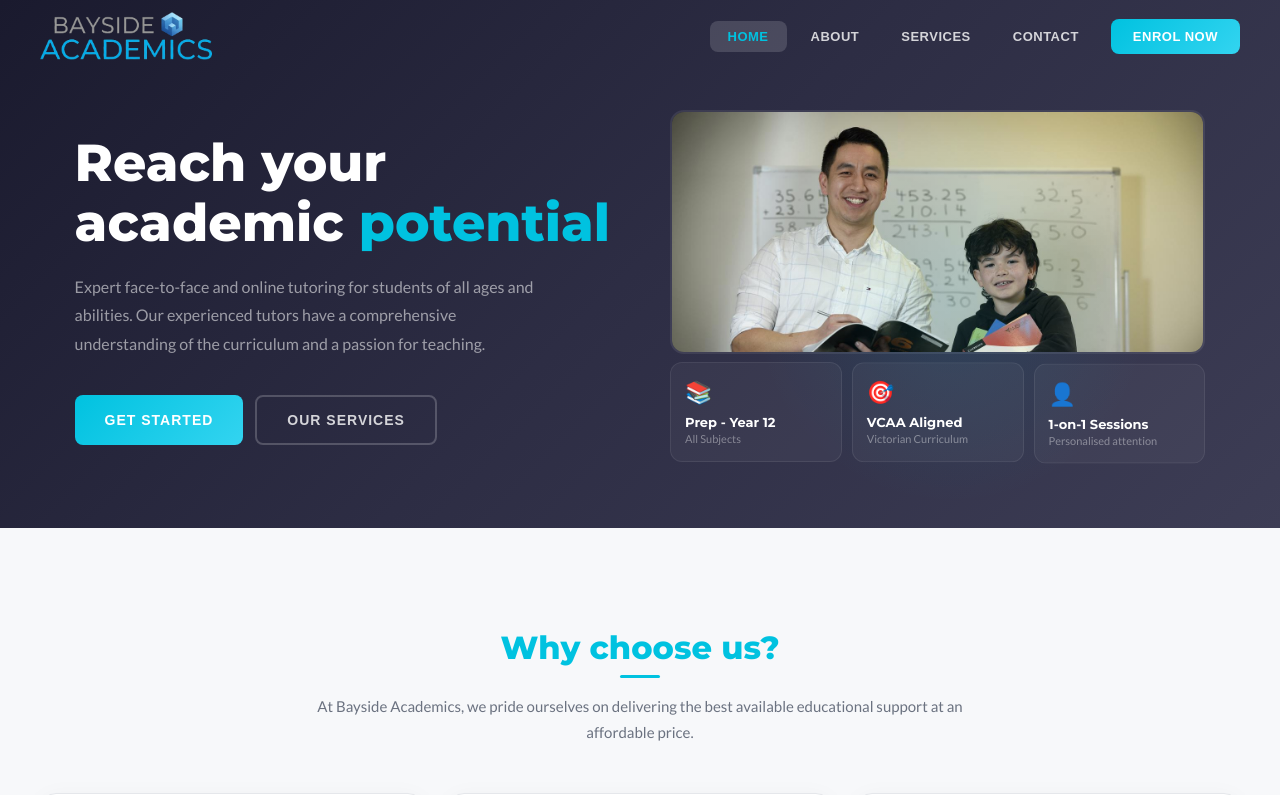
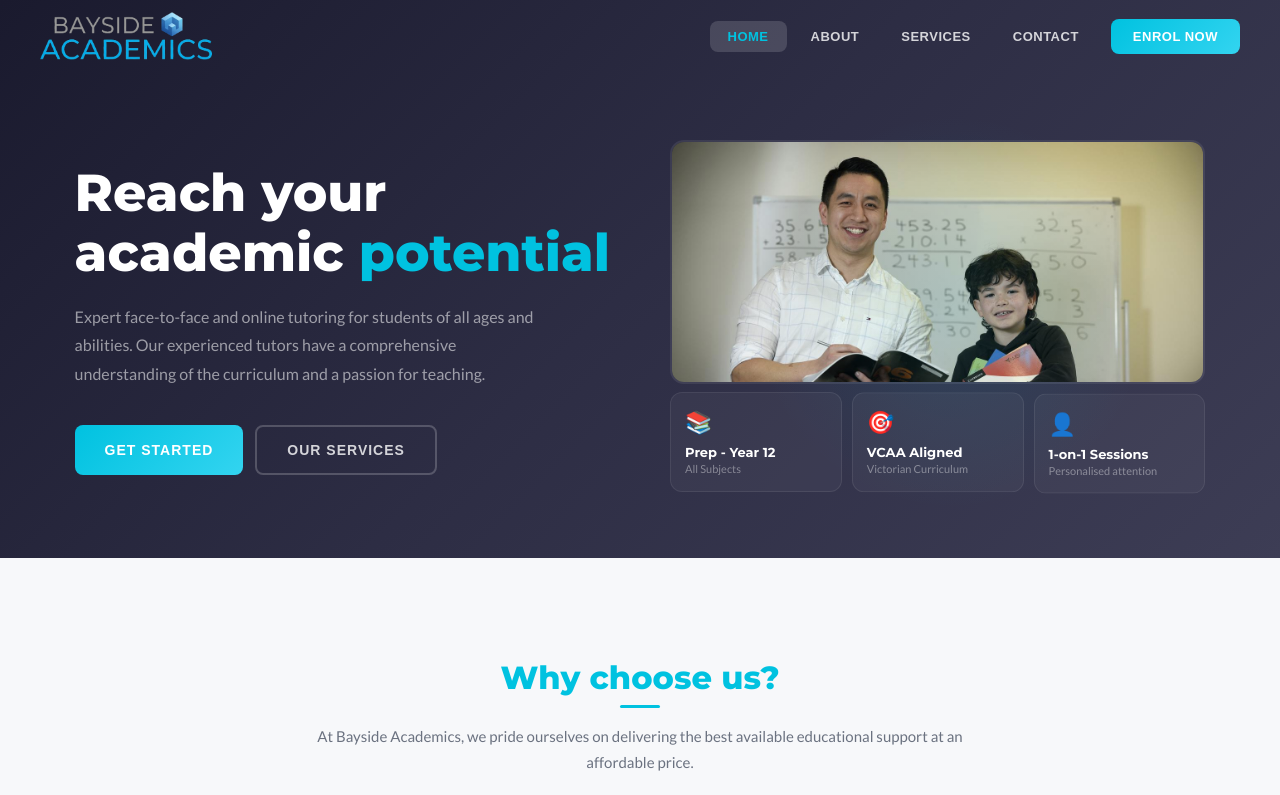
Before and after one commit to Ryan093198/baysideacademics, a Next.js app: page / in a window 1280 px wide. Shown: the top 795 px of the page. Built offline with nearby package versions, Linux system fonts and the light colour scheme.

Commit message:
More hero top spacing

```diff
--- a/app/website.jsx
+++ b/app/website.jsx
@@ -87,7 +87,7 @@ h3{font-size:20px!important}
 
 function HomePage({nav,openEnrol}){
 return(<div>
-<section className="shero" style={{background:`linear-gradient(135deg,${c.dark} 0%,${c.darkMid} 50%,${c.darkLight} 100%)`,display:"flex",alignItems:"center",justifyContent:"center",padding:"110px 40px 60px",position:"relative",overflow:"hidden"}}><div style={{position:"absolute",top:"20%",right:"10%",width:400,height:400,borderRadius:"50%",background:"radial-gradient(circle,rgba(0,194,224,0.1) 0%,transparent 70%)",pointerEvents:"none"}}/><div className="g1" style={{maxWidth:1200,margin:"0 auto",display:"grid",gridTemplateColumns:"1fr 1fr",gap:60,alignItems:"center"}}><div>
+<section className="shero" style={{background:`linear-gradient(135deg,${c.dark} 0%,${c.darkMid} 50%,${c.darkLight} 100%)`,display:"flex",alignItems:"center",justifyContent:"center",padding:"140px 40px 60px",position:"relative",overflow:"hidden"}}><div style={{position:"absolute",top:"20%",right:"10%",width:400,height:400,borderRadius:"50%",background:"radial-gradient(circle,rgba(0,194,224,0.1) 0%,transparent 70%)",pointerEvents:"none"}}/><div className="g1" style={{maxWidth:1200,margin:"0 auto",display:"grid",gridTemplateColumns:"1fr 1fr",gap:60,alignItems:"center"}}><div>
 <h1 style={{fontSize:52,color:c.white,lineHeight:1.15,marginBottom:20,fontWeight:800}}>Reach your<br/>academic <span style={{color:c.cyan}}>potential</span></h1>
 <p style={{fontSize:16,color:"rgba(255,255,255,0.55)",lineHeight:1.8,marginBottom:36,maxWidth:460,fontFamily:"'Lato',sans-serif"}}>Expert face-to-face and online tutoring for students of all ages and abilities. Our experienced tutors have a comprehensive understanding of the curriculum and a passion for teaching.</p>
 <div style={{display:"flex",gap:12,flexWrap:"wrap"}}><button onClick={openEnrol} style={{padding:"15px 30px",borderRadius:8,border:"none",fontSize:14,fontWeight:700,cursor:"pointer",background:`linear-gradient(135deg,${c.cyan},${c.cyanLight})`,color:c.white,textTransform:"uppercase",letterSpacing:1}}>Get Started</button><button onClick={()=>nav("services")} style={{padding:"15px 30px",borderRadius:8,border:"2px solid rgba(255,255,255,0.2)",fontSize:14,fontWeight:600,cursor:"pointer",background:"transparent",color:"rgba(255,255,255,0.8)",textTransform:"uppercase",letterSpacing:1}}>Our Services</button></div></div>
```
